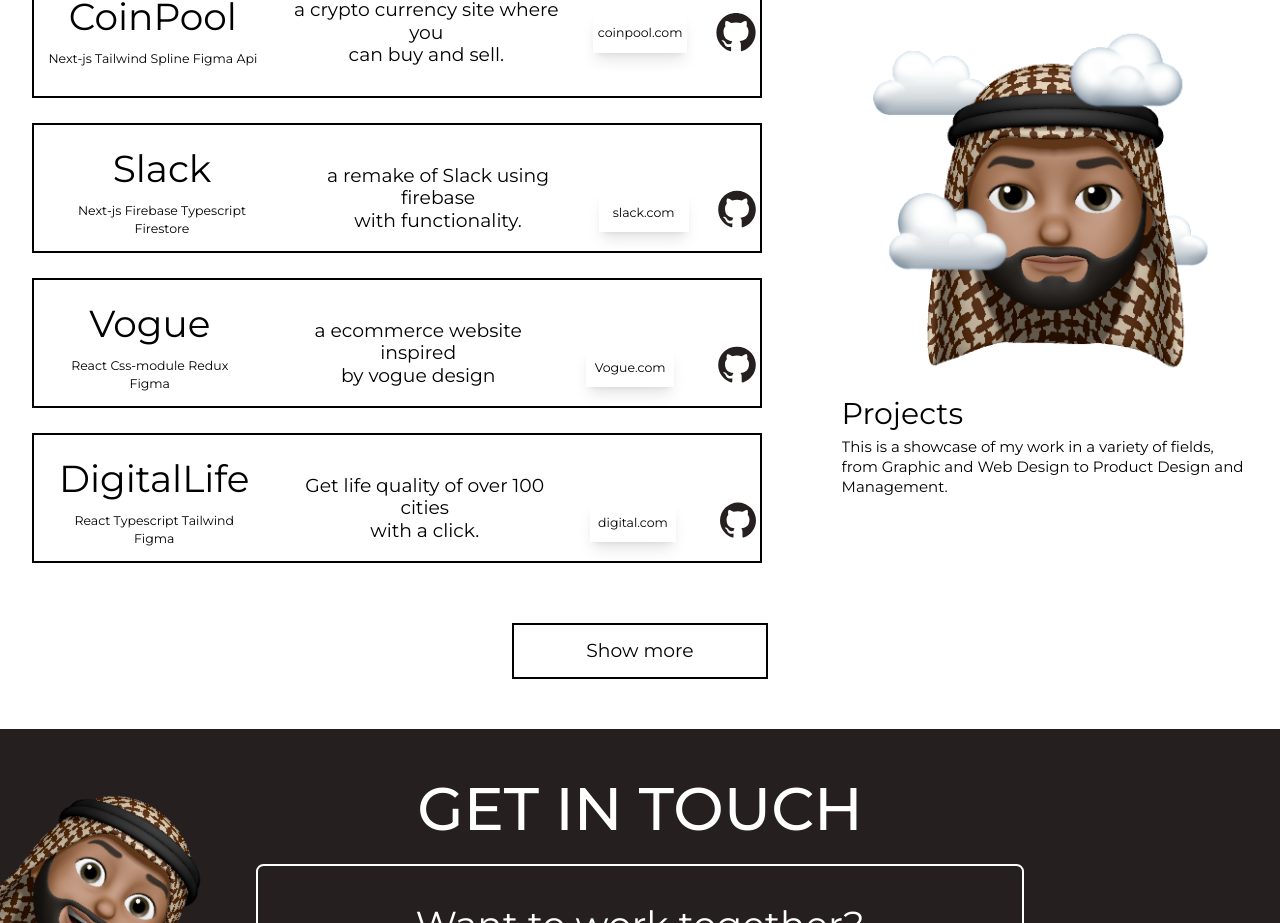
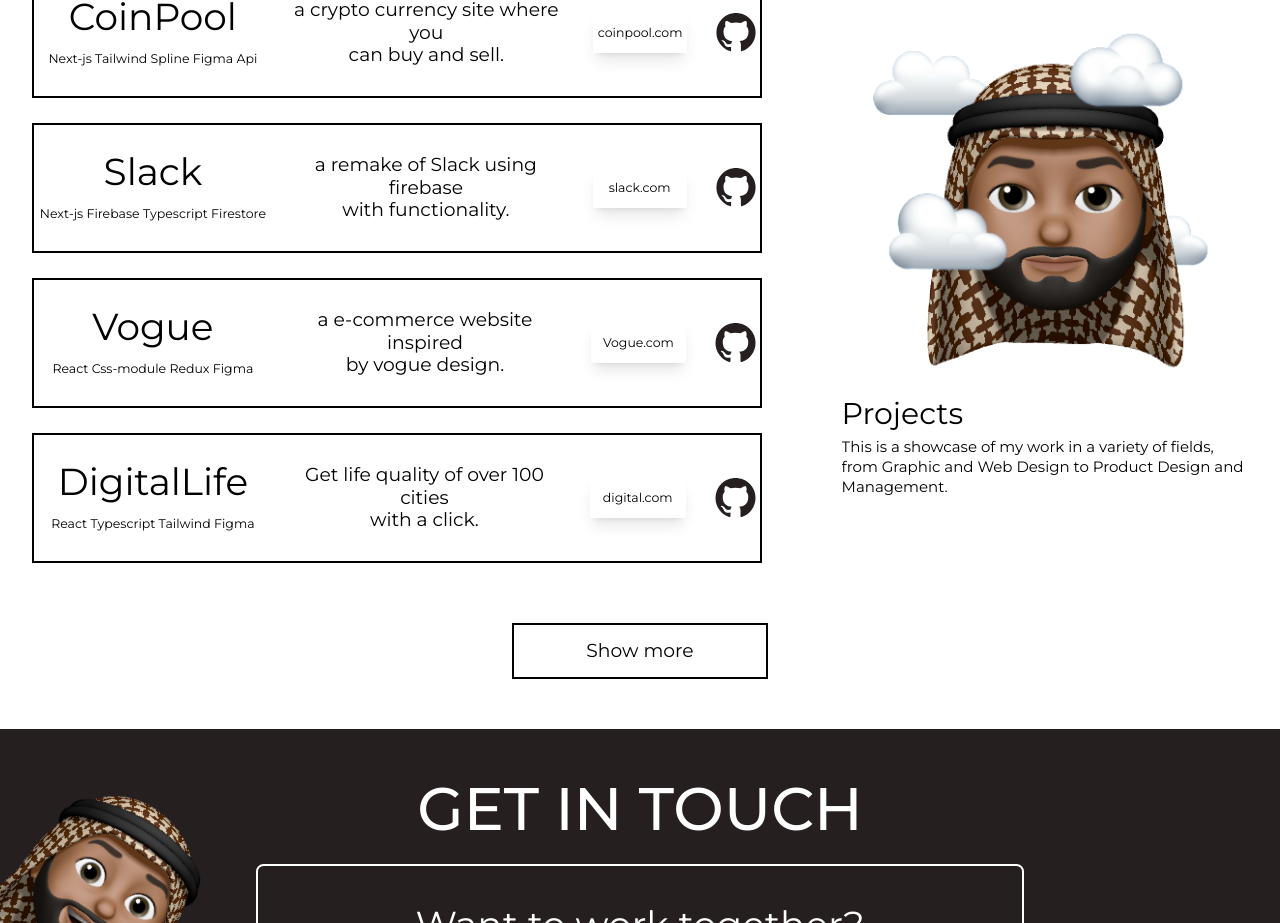
Before and after one commit to eyuel23/Portfolio-v1, a Next.js app: page / in a window 1280 px wide. Shown: the part 3338-4261 px from the top of the page. Built offline with nearby package versions, Linux system fonts and the light colour scheme.

Commit message:
fixed layout shifts for project list

```diff
--- a/components/Projects/Project.js
+++ b/components/Projects/Project.js
@@ -73,7 +73,7 @@
             </h1>
           </div>
           <div
-            className="flex gap-10 justify-evenly sm:justify-start items-center  w-1/2 sm:w-2/3"
+            className="flex gap-10 justify-evenly sm:justify-start items-center w-1/2 sm:w-2/3"
             id="coinpool"
           >
             <p className="text-3xl text-center hidden sm:block">
@@ -95,7 +95,7 @@
           whileInView={{ opacity: 1 }}
           transition={{ delay: 0.2, duration: 0.2 }}
           viewport={{ once: true }}
-          className="border-2 border-black flex  items-center sm:items-baseline gap-10 h-52 relative"
+          className="border-2 border-black flex  items-center py-5 gap-5 h-52 relative"
           id="slack"
           onMouseEnter={showProject}
           onMouseLeave={hideProject}
@@ -108,7 +108,7 @@
             style={{ width: "100%" }}
           ></motion.div>
           <div
-            className="flex flex-col items-center gap-6 my-10 ml-10 mr-5"
+            className="flex flex-col items-center gap-6 w-1/2 sm:w-1/3 "
             id="slack"
           >
             <h1 className="text-6xl">Slack</h1>
@@ -116,7 +116,10 @@
               Next-js Firebase Typescript Firestore
             </h1>
           </div>
-          <div className="flex gap-10 items-center  sm:items-end" id="slack">
+          <div
+            className="flex gap-10 justify-evenly sm:justify-start items-center w-1/2 sm:w-2/3"
+            id="slack"
+          >
             <p className="text-3xl text-center hidden sm:block">
               a remake of Slack using firebase
               <br /> with functionality.
@@ -136,7 +139,7 @@
           whileInView={{ opacity: 1 }}
           transition={{ delay: 0.1, duration: 0.2 }}
           viewport={{ once: true }}
-          className="border-2 border-black flex items-center sm:items-baseline gap-10 h-52 relative"
+          className="border-2 border-black flex  items-center py-5 gap-5 h-52 relative"
           id="vogue"
           onMouseEnter={showProject}
           onMouseLeave={hideProject}
@@ -148,16 +151,22 @@
             className="bg-brandColor -z-10 absolute h-full w-full"
             style={{ width: "100%" }}
           ></motion.div>
-          <div className="flex flex-col items-center gap-6 m-10" id="vogue">
+          <div
+            className="flex flex-col items-center gap-6 w-1/2 sm:w-1/3 "
+            id="vogue"
+          >
             <h1 className="text-6xl">Vogue</h1>
             <h1 className="text-xl text-center ">
               React Css-module Redux Figma{" "}
             </h1>
           </div>
-          <div className="flex gap-16 items-center sm:items-end" id="vogue">
+          <div
+            className="flex gap-10 justify-evenly sm:justify-start items-center w-1/2 sm:w-2/3"
+            id="vogue"
+          >
             <p className="text-3xl text-center hidden sm:block">
-              a ecommerce website inspired
-              <br /> by vogue design
+              a e-commerce website inspired
+              <br /> by vogue design.
             </p>
             <button className="bg-white shadow-lg text-xl text-black w-40 h-16">
               <Link href={"https://vogue-redesign.vercel.app/"}>Vogue.com</Link>
@@ -174,7 +183,7 @@
           whileInView={{ opacity: 1 }}
           viewport={{ once: true }}
           transition={{ delay: 0.2, duration: 0.2 }}
-          className="border-2 border-black flex items-baseline gap-10 h-52 relative"
+          className="border-2 border-black flex  items-center py-5 gap-5 h-52 relative"
           onMouseEnter={showProject}
           onMouseLeave={hideProject}
           id="digiallife"
@@ -187,7 +196,7 @@
             style={{ width: "100%" }}
           ></motion.div>
           <div
-            className="flex flex-col items-center gap-6 m-10"
+            className="flex flex-col items-center gap-6 w-1/2 sm:w-1/3 "
             id="digiallife"
           >
             <h1 className="text-6xl">DigitalLife</h1>
@@ -195,7 +204,10 @@
               React Typescript Tailwind Figma{" "}
             </h1>
           </div>
-          <div className="flex gap-16 items-end" id="digiallife">
+          <div
+            className="flex gap-10 justify-evenly sm:justify-start items-center w-1/2 sm:w-2/3"
+            id="digiallife"
+          >
             <p className="text-3xl text-center hidden sm:block">
               Get life quality of over 100 cities
               <br /> with a click.
```
